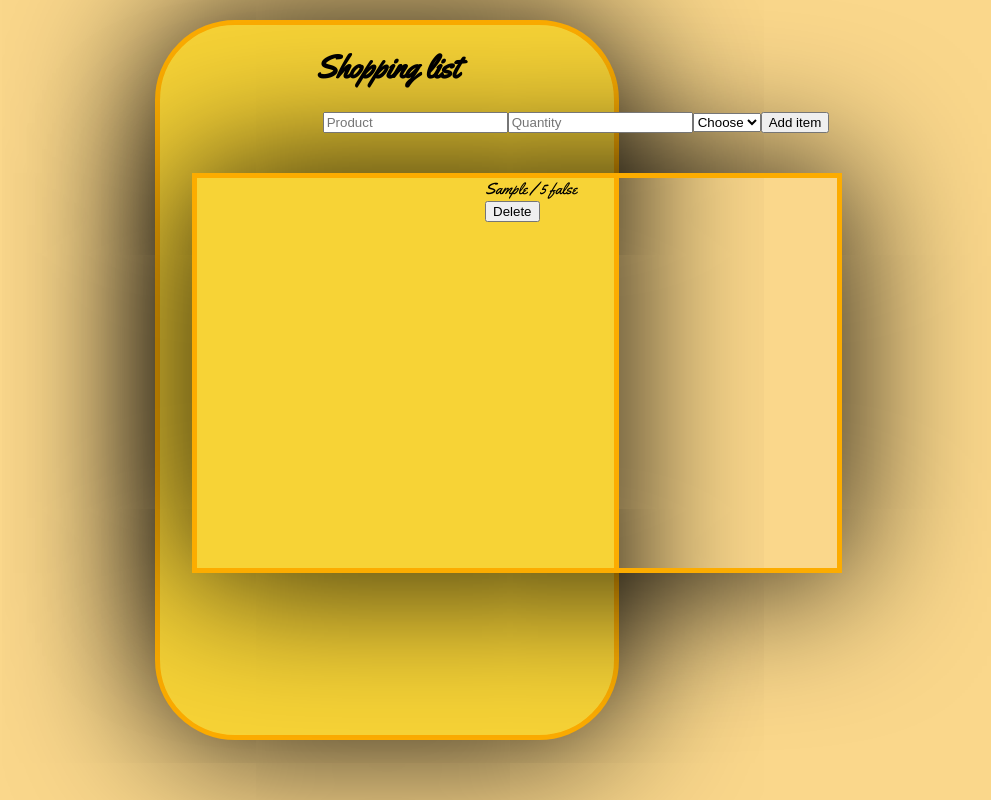
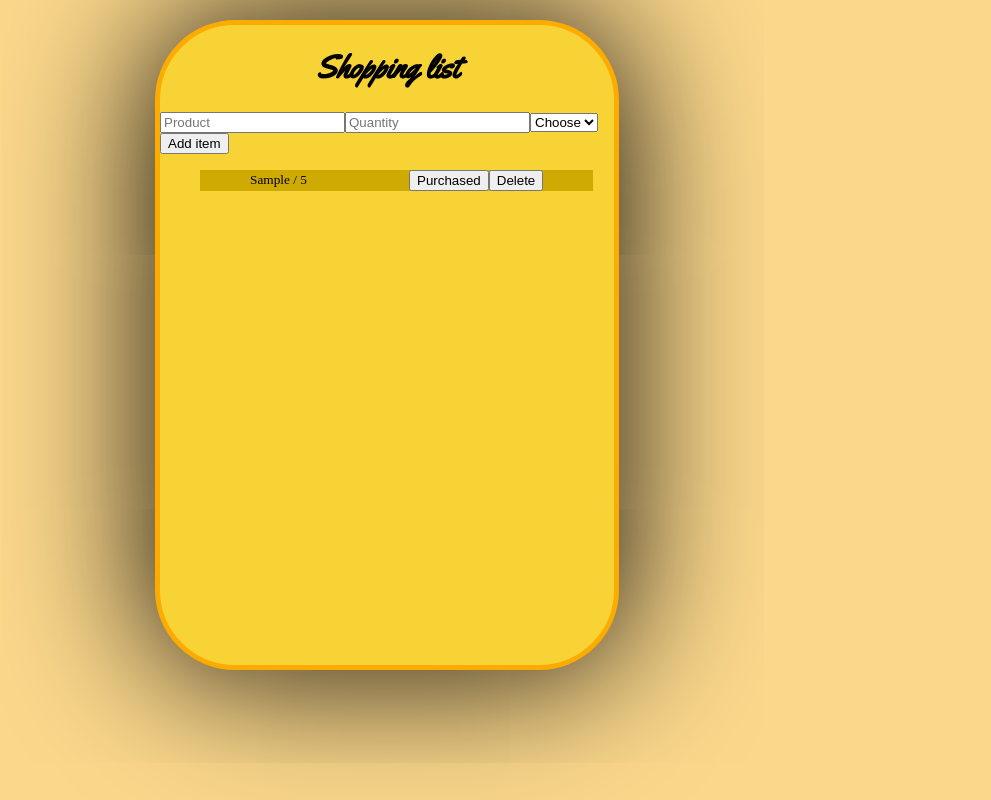
Before and after one commit to Kpeti962/ReactShoppingList, a React (Create React App) app: page / in a window 1280 px wide. Both pictures are taken after typing "Sample", "5" into the empty fields and a click on the button "Add item". Shown: the whole page, without its empty margins (253-1244 px from the left). Built offline with nearby package versions, Linux system fonts and the light colour scheme; a web font is replaced by a local one.

Commit message:
added delete function, purchase function isnt ready

```diff
--- a/src/App.js
+++ b/src/App.js
@@ -1,15 +1,29 @@
-import React from "react";
+import React, { useState } from "react";
 import Header from "./components/Header";
 import Inputs from "./components/Inputs";
 
-function App(foodInput, qntityInput, selectInput) {
+function App() {
+  const [newItem, setNewItem] = useState([]);
+  const [foodInput, setFoodInput] = useState([]);
+  const [qntityInput, setQntityInput] = useState([]);
+  const [selectInput, setSelectInput] = useState([]);
+
   return (
     <div>
       <div className="main">
-      <Header />
-      <div className="lists">
-      <Inputs />
-      </div>
+        <Header />
+        <div className="lists">
+          <Inputs
+            newItem={newItem}
+            setNewItem={setNewItem}
+            foodInput={foodInput}
+            setFoodInput={setFoodInput}
+            qntityInput={qntityInput}
+            setQntityInput={setQntityInput}
+            selectInput={selectInput}
+            setSelectInput={setSelectInput}
+          />
+        </div>
       </div>
     </div>
   );
--- a/src/components/Inputs.js
+++ b/src/components/Inputs.js
@@ -1,16 +1,19 @@
-import React, { useState } from "react";
+import { toHaveStyle } from "@testing-library/jest-dom/dist/matchers";
+import React from "react";
 import { v4 as uuidv4 } from "uuid";
+import List from "./List";
 
-const Inputs = () => {
-  const [newItem, setNewItem] = useState([]);
-  const [foodInput, setFoodInput] = useState([]);
-  const [qntityInput, setQntityInput] = useState([]);
-  const [selectInput, setSelectInput] = useState([]);
-  const [deleteInput, setDeleteInput] = useState(false)
-
-
+const Inputs = ({
+  newItem,
+  setNewItem,
+  foodInput,
+  setFoodInput,
+  qntityInput,
+  setQntityInput,
+  selectInput,
+  setSelectInput,
+}) => {
   const foodInputHandler = (e) => {
-    e.preventDefault();
     setFoodInput(e.target.value);
   };
   const qntityInputHandler = (e) => {
@@ -22,16 +25,31 @@ const Inputs = () => {
 
   const addToList = (e) => {
     e.preventDefault();
-    setNewItem([...newItem, `${foodInput} / ${qntityInput} ${selectInput} ${deleteInput}`]);
-    setFoodInput("");
-    setQntityInput("");
-    setSelectInput("");
-    setDeleteInput(current => !current)
 
+    if(foodInput === ""){
+    alert("Please type the product")
+     } else if (qntityInput === ""){
+      alert("Please type the quantity")
+     } else if(selectInput === "") {
+      alert("Please add the unit")
+     } else {
+      setNewItem([
+        ...newItem,
+        {
+          productName: foodInput,
+          quantity: qntityInput,
+          unit: selectInput,
+          id: uuidv4(),
+        },
+      ]);
+      setFoodInput("");
+      setQntityInput("");
+      setSelectInput("");
+     }
+  };
 
-  };
   return (
-    <div className="inputs">
+    <div className="inputsAndList">
       <div className="inputs-btns">
         <input
           placeholder="Product"
@@ -39,6 +57,7 @@ const Inputs = () => {
           className="input input-text"
           value={foodInput}
           onChange={foodInputHandler}
+
         />
         <input
           placeholder="Quantity"
@@ -54,8 +73,8 @@ const Inputs = () => {
           onChange={selectInputHandler}
         >
           <option value="default">Choose</option>
-          <option value="csomag">pack</option>
-          <option value="db">piece</option>
+          <option value="pack">pack</option>
+          <option value="piece">piece</option>
           <option value="kg">kg</option>
           <option value="dkg">dkg</option>
           <option value="g">g</option>
@@ -68,10 +87,21 @@ const Inputs = () => {
 
       <div className="list">
         <ul id="list">
-          {newItem.map((item) => (
-            <li>{item}</li>
-          ))}
-          <button className={deleteInput ? "" : "hidden"} value={deleteInput}>Delete</button>
+          {newItem.map((item) => {
+            const { productName, quantity, unit, id } = item;
+            return (
+              <List
+                productName={productName}
+                quantity={quantity}
+                unit={unit}
+                newItem={newItem}
+                setNewItem={setNewItem}
+                id={id}
+                item={item}
+
+              />
+            );
+          })}
         </ul>
       </div>
     </div>
--- /dev/null
+++ b/src/components/List.js
@@ -0,0 +1,41 @@
+import React from "react";
+
+const List = ({ productName, quantity, unit, newItem, setNewItem, id, item }) => {
+  const deleteHandler = (clickedItemId) => {
+    console.log(clickedItemId);
+    const filteredArray = newItem.filter((item) => item.id !== clickedItemId);
+    setNewItem(filteredArray);
+    console.log(filteredArray);
+  };
+const doneHandler = (mappedItem) => {
+
+const mapped = newItem.map((item) => {
+  if (item.id === mappedItem.id)
+  {mapped.target.style.setProperty('background', 'lightgreen')}
+  console.log(mappedItem);
+  return mapped
+}
+)
+
+ /* e.target.style.setProperty('background', 'lightgreen')
+ e.target.style.setProperty('border', '0 solid black')   */
+
+  }
+
+
+
+  return (
+      <li>
+    <div className="inputList" contentEditable="true" onChange={doneHandler}>
+      {productName} / {quantity} {unit}
+    </div>
+    <div className="deleteAndCheckedBtns">
+      <button onClick={() => doneHandler(id)}>Purchased</button>
+      <button onClick={() => deleteHandler(id)}>Delete</button>
+
+    </div>
+    </li>
+  );
+};
+
+export default List;
--- a/src/styles/Header.scss
+++ b/src/styles/Header.scss
@@ -16,7 +16,7 @@ body{
     justify-content: center;
     align-items: center;
     margin: 0 400px 0 400px;
-    height: 90vh;
+    height: 650px;
     margin-top: 20px;
     border-radius: 80px;
     border: 5px solid rgb(252, 172, 0);
@@ -27,11 +27,69 @@ body{
 .inputs-btns{
     display: flex;
     justify-content: center;
+}
 
-    ;
+li{
+    width: 95%;
+    list-style-type: none;
+    display: flex;
+   background: rgb(207, 170, 3);
+
+
+    &:hover{
+        background: rgb(226, 193, 45);
+        transition: ease 0.5s;
+    }
+}
+
+
+.inputList{
+    width: 50%;
+    text-align: left;
+    transform: translateX(50px);
+    cursor: pointer;
+}
+
+.deleteAndCheckedBtns{
+    width: 50%;
+    text-align: right;
+    transform: translateX(-50px);
+    button{
+        cursor: pointer;
+    }
 
 }
-.lists {
+
+@media screen and (max-width: 1322px) {
+
+    .inputs-btns{
+        display: block;
+        justify-content: left;
+    }
+    li{
+        text-align: center;
+        font-size: smaller;
+    }
+    .inputList{
+        width: 50%;
+        text-align: left;
+
+        cursor: pointer;
+    }
+
+    .deleteAndCheckedBtns{
+        width: 50%;
+        text-align: right;
+        button{
+            cursor: pointer;
+        }
+
+    }
+}
+
+
+
+/* .lists {
     text-align: center;
     display: flex;
 
@@ -49,15 +107,49 @@ body{
         width: 40.625rem;
         height: 400px;
         border: 5px solid rgb(252, 172, 0);
-    box-shadow: 0px 0px 150px
+    box-shadow: 0px 0px 150px;
+
     }
+    li{
+        transform: translateX(-20px);
+        margin-right: 50px;
+
+    }
+//40.625rem
+
 
     li:hover{
         background-color: rgb(201, 201, 201);
         transition: ease-in-out .25s;
         cursor: pointer;
     }
-}
-.hidden{
-    display: none;
-}
+} */
+
+
+
+
+/* @media screen and (max-width: 768px) {
+    .inputs-btns{
+        position: absolute;
+        align-items: left;
+        display: block;
+    }
+    .main{
+        height: 100%;
+        width: 100%;
+    }
+    #list{
+       width:20%
+    }
+
+} */
+
+
+/* @media screen and (max-width: 768px){
+    .time-control{
+        width:90%
+    }
+    .play-control{
+        width: 60%;
+    }
+} */
```
Also changed, not shown: src/components/Header.js (+7 -10 lines).
